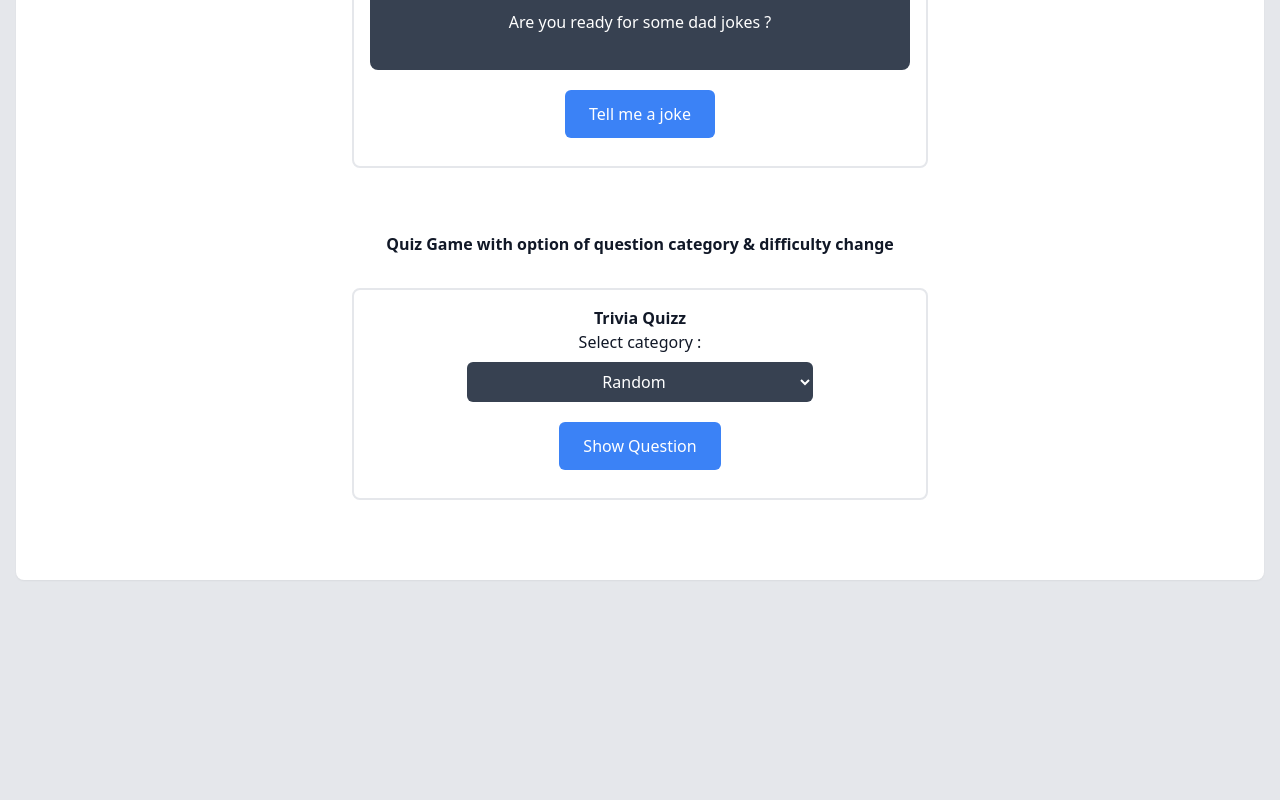
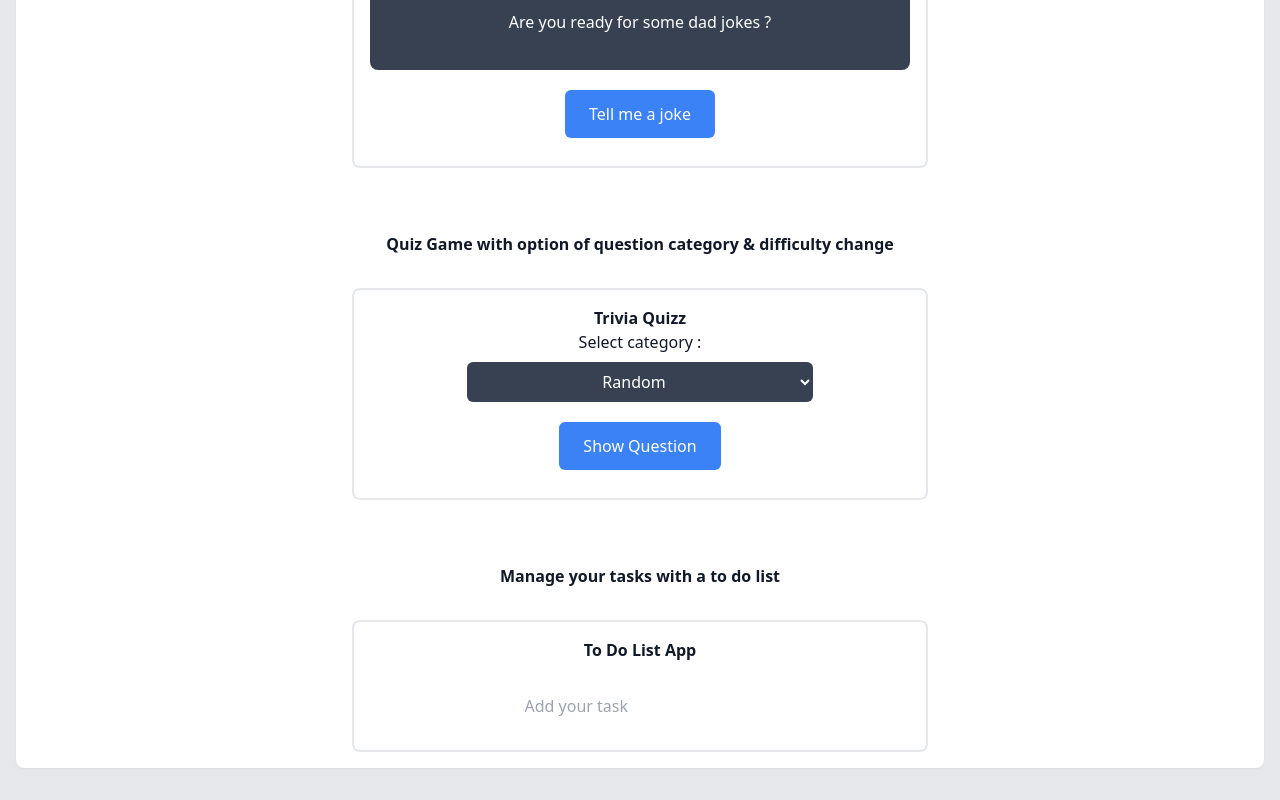
Before and after one commit to szczepanieceryk/daily-coding, a React (Vite) app: page / in a window 1280 px wide. Shown: the part 1483-2283 px from the top of the page. Before the commit the page ends 2095 px from the top, so only its background shows below. Built offline with nearby package versions, Linux system fonts and the light colour scheme.

Commit message:
feat(ui): add basic component for a to do list

```diff
--- a/src/App.tsx
+++ b/src/App.tsx
@@ -6,7 +6,7 @@ import ThemeSwitch from './components/ThemeSwitch';
 import ThemeSwitcher from './layouts/ThemeSwitcher';
 import JokeGenerator from './layouts/JokeGenerator';
 import TriviaQuizz from './layouts/TriviaQuizz/TriviaQuizz';
-
+import ToDoList from './layouts/ToDoList';
 type DifficultyContextType = {
   difficulty: string;
   setDifficulty: (difficulty: string) => void;
@@ -71,6 +71,12 @@ const App = () => {
         <DifficultyContext.Provider value={{ difficulty, setDifficulty }}>
           <TriviaQuizz />
         </DifficultyContext.Provider>
+
+        {/* Quizz Game */}
+        <span className="block text-center">
+          <strong className="block mt-[4em] mb-[2em]">Manage your tasks with a to do list</strong>
+        </span>
+        <ToDoList />
       </div>
     </div>
   );
--- /dev/null
+++ b/src/layouts/ToDoList.tsx
@@ -0,0 +1,22 @@
+import React from 'react';
+const ToDoList = () => {
+  return (
+    <div className="p-2 md:p-4 border-2 rounded-lg border-gray-200 text-center">
+      <span className="block">
+        <strong>To Do List App</strong>
+      </span>
+      <div className="mt-4 flex justify-center">
+        <label htmlFor="">
+          <input
+            type="text"
+            name="task-input"
+            placeholder="Add your task"
+            className="block p-2 md:p-4 rounded-lg"
+          />
+        </label>
+      </div>
+    </div>
+  );
+};
+
+export default ToDoList;
```
